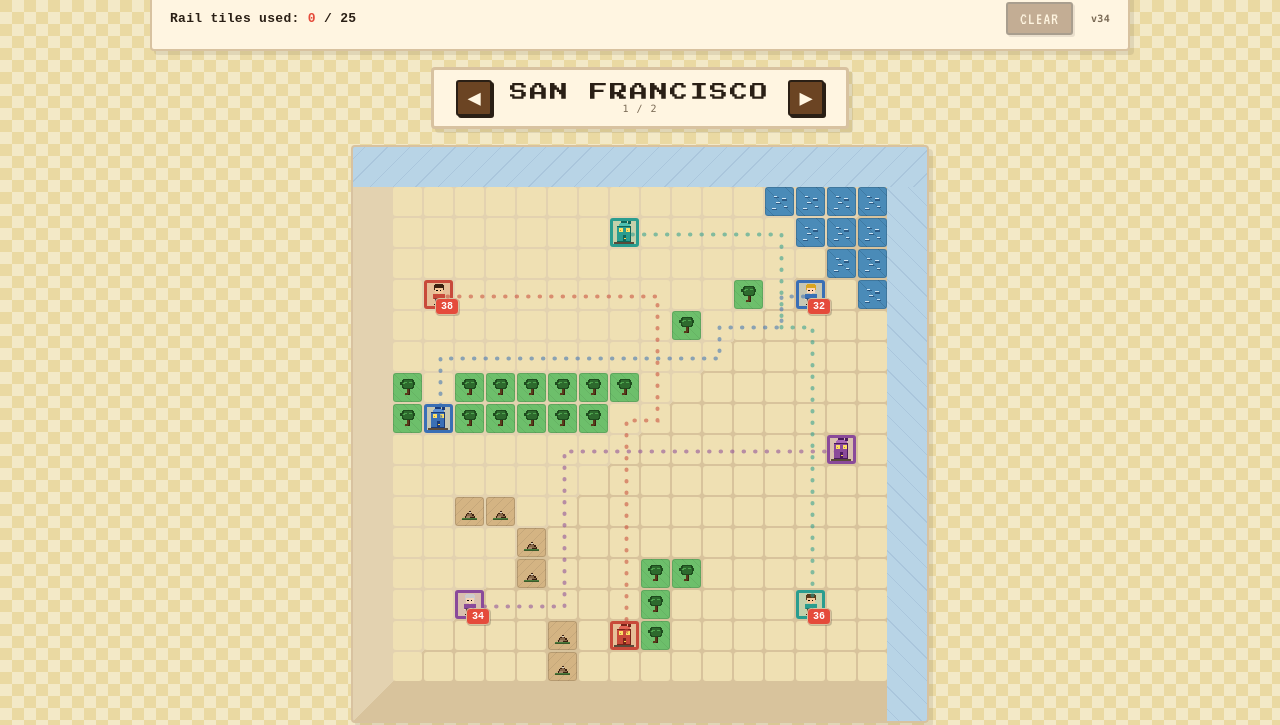
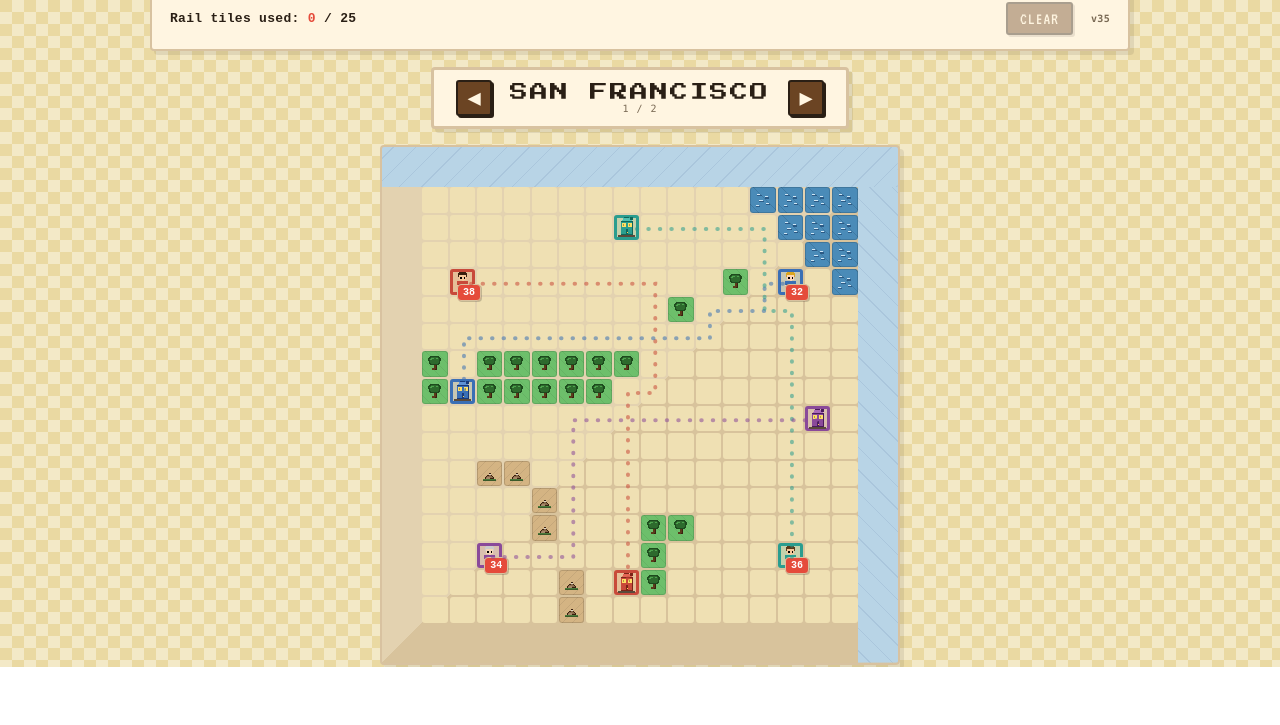
Before and after one commit to mllee/abettersubway, a plain HTML site: page index.html in a window 1280 px wide. Shown: the part 144-869 px from the top of the page. After the commit the page ends 811 px from the top, so only its background shows below. Drawn offline with Linux system fonts and the light colour scheme.

Commit message:
Grow --tile-size vertical reserve to fit the new city banner
A city banner (Level 1/2 pager with prev/next arrows) landed between
the HUD and the grid in #67192f4. It adds ~56px of element + 16px of
extra flex gap = ~72px of vertical space the previous reserve didn't
account for. Plus the HUD got slightly taller from the city-budget
copy revisions.

Bump --tile-size vertical reserve 365 -> 420 so the grid + HUD + banner
fit cleanly under the one-viewport lock without scrolling or clipping.

Bump v34 -> v35.

```diff
--- a/styles.css
+++ b/styles.css
@@ -9,7 +9,7 @@
   --tile-size: max(8px, min(
     44px,
     calc((100vw - 168px) / 15),
-    calc((100vh - 365px) / 15)
+    calc((100vh - 420px) / 15)
   ));
   --gap: 2px;
 
--- a/version.js
+++ b/version.js
@@ -2,5 +2,5 @@
 // up to the latest deploy. If the number on screen doesn't match the
 // number here, GitHub Pages hasn't redeployed yet (or the browser is
 // serving a cached copy — hard-refresh with Cmd-Shift-R).
-export const VERSION = 34;
+export const VERSION = 35;
 export const BUILD = '2026-05-23';
```
